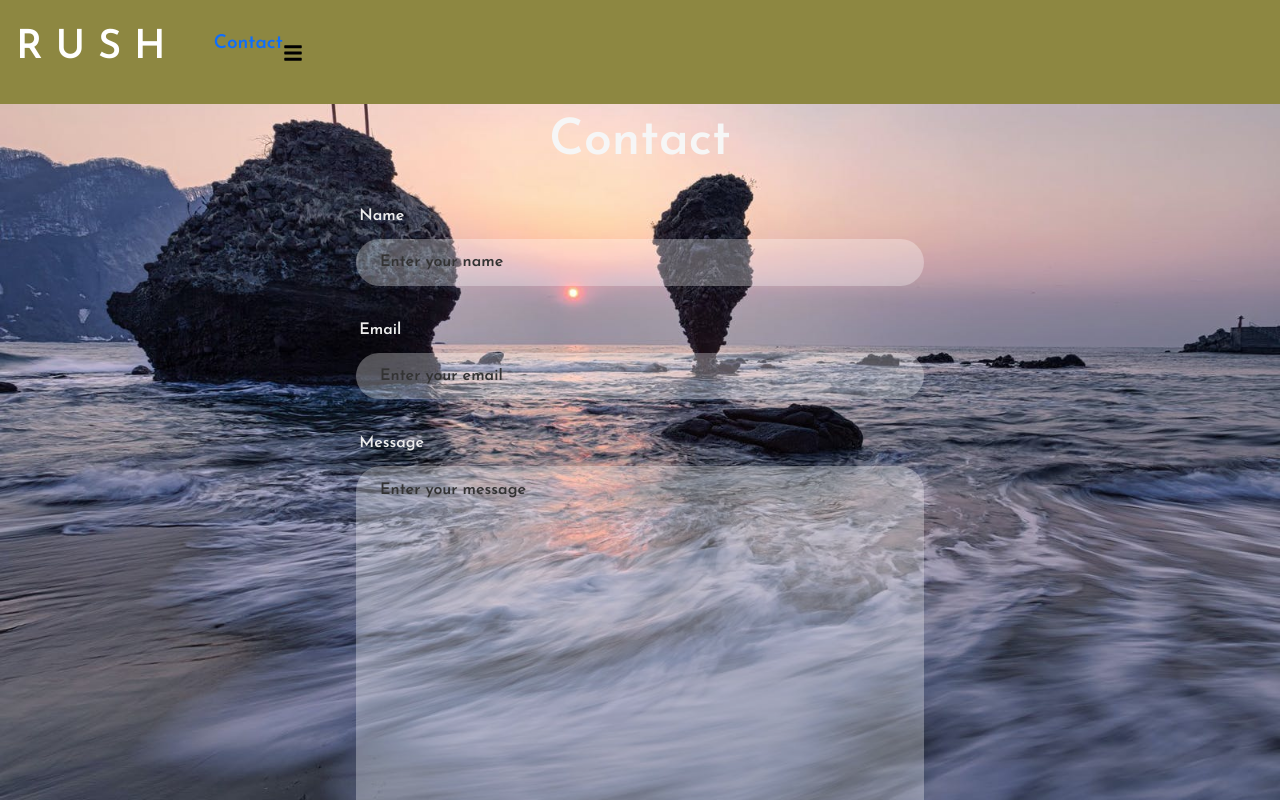
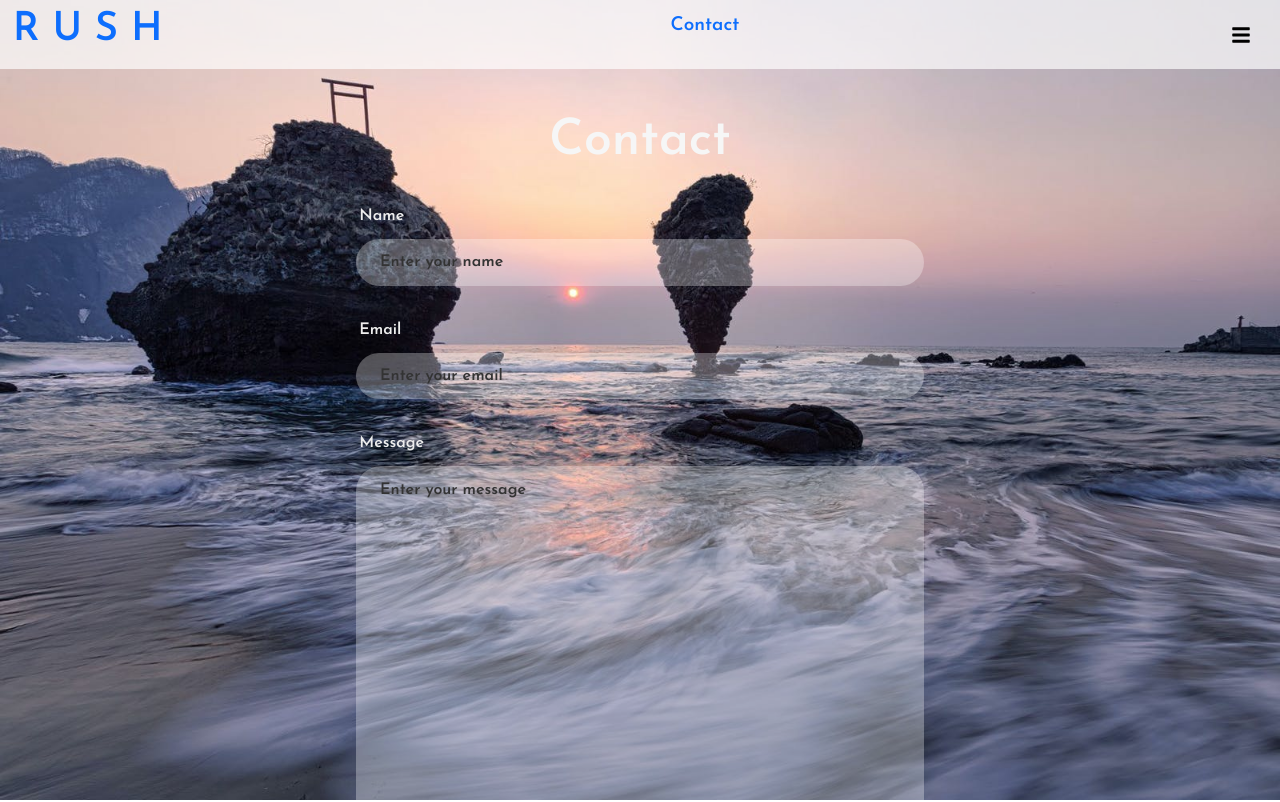
Before and after one commit to Yassing17/Rush2.0, a React (Create React App) app: page /ContactPage in a window 1280 px wide. Shown: the top 802 px of the page. Built offline with nearby package versions, Linux system fonts and the light colour scheme.

Commit message:
navbar fix plus other

```diff
--- a/src/components/Carousel/Carousel.jsx
+++ b/src/components/Carousel/Carousel.jsx
@@ -3,6 +3,7 @@ import "./CarouselStyles.css";
 import Slider from "react-slick";
 import { TiChevronLeft, TiChevronRight } from "react-icons/ti";
 import { Link } from 'react-scroll'
+import heat from "../../assets/pictures/heat.jpg"
 
 
 
@@ -14,6 +15,7 @@ const items = [
   {
       card: {
           title: 'How to beat the heat?',
+
       },
   },
   {
--- a/src/components/navbar/Navbar.jsx
+++ b/src/components/Navbar/Navigation.jsx
@@ -1,12 +1,12 @@
 import React, { useState } from 'react'
 import { FaBars, FaFacebook, FaTimes, FaInstagram } from 'react-icons/fa'
 import { GiCarWheel } from 'react-icons/gi'
-import './NavbarStyles.css'
+import './NavigationStyles.css'
 import { Link } from 'react-scroll'
 import { Link as LinkR } from 'react-router-dom'
 
 
-const Navbar = () => {
+const Navigation = () => {
     const [nav, setNav] = useState(false)
     const [slide, setSlide] = useState(false)
 
@@ -20,13 +20,13 @@ const Navbar = () => {
     }
 
     return (
-        <div className='navbar'>
+        <div className='navigation'>
             <div className="containerYG">
                 <div className={slide ? 'logo slide-right' : 'logo'}>
                     <h2><Link className='rushTitle' onClick={handleClose} activeClass="active" to="landingpage1" spy={true} smooth={true} duration={500}>R U S H</Link></h2>
                 </div>
 
-                {/*lots of code from old website to keep scrolling cpapbilities */}
+
                 <ul className={nav ? 'nav-menu active' : 'nav-menu'}>
                     <li><Link onClick={handleClose} activeClass="active" to="dashpageAnchor" spy={true} smooth={true} duration={500}>Maps</Link></li>
                     <li><Link onClick={handleClose} activeClass="active" to="eventpageAnchor" spy={true} smooth={true} duration={500}>Events</Link></li>
@@ -48,6 +48,7 @@ const Navbar = () => {
                     <li><LinkR style={{textDecoration: 'none'}} to='/ContactPage'>Contact</LinkR></li>
                 </ul>
 
+
                 <div className="hamburger" onClick={handleNav} >
                     {nav ? (<FaTimes size={20} style={{ color: '#000000' }} />) : (<FaBars style={{ color: '#000000' }} size={20} />)}
                 </div>
@@ -57,4 +58,4 @@ const Navbar = () => {
     )
 }
 
-export default Navbar
+export default Navigation
--- a/src/components/navbar/NavbarStyles.css
+++ b/src/components/Navbar/NavigationStyles.css
@@ -1,41 +1,28 @@
-.rushTitle{
-    text-decoration: none !important;
-    color: white;
+.navigation {
+    width: 100%;
+    height: auto;
+    position: fixed;
+    z-index: 5;
+    background-color: rgba(255, 255, 255, 0.682);
+    cursor: pointer;
+}
+
+.navigation .containerYG {
+    display: flex;
+    justify-content: space-between;
+    align-items: center;
+    vertical-align: middle !important;
+    padding-left: 1%;
+    padding-right: 1%;
+    padding-top: 0.5%;
+    padding-bottom: 0.5%;
 
 }
 
-
-.navbar {
-    width: 100% ;
-    min-height: fit-content;
-    position: fixed ;
-    display: flex;
-    z-index: 5;
-    /* background-color: rgba(255, 255, 255, 0.526); */
-    /* background-color: rgb(71,72,83); */
-
-    background-color: #8d8741;
-
-    cursor: pointer;
-    justify-items: center;
-    align-items: center;
-}
-
-.navbar .containerYG {
-    height: fit-content;
-    display: flex;
-    justify-content: space-between;
-    align-items: center;
-    color: white ;
-
-}
-
-.navbar .logo {
+.navigation .logo {
     display: flex;
     align-items: center;
-    margin: 1rem;
-
-    color: white;
+    color: #000000;
     z-index: 5;
 
 
@@ -43,8 +30,7 @@
 
 .hamburger {
     display: none;
-
-    /* padding: 1rem; */
+    padding: 1rem;
 }
 
 .mobile-menu {
@@ -53,28 +39,22 @@
 
 .nav-menu {
     display: flex;
-    margin: none !important;
-    padding: none !important;
 }
 
 .nav-menu li {
-    padding: 1rem;
+    padding: 2rem;
 }
 
-.nav-menu li:hover {
-    color: #86b3d1;
-
-}
 .nav-menu li a {
-    color: white;
-    font-size: 20px;
+    color: #000000;
+    font-size: 1.75rem;
     font-weight: 600;
     margin: 2rem;
 }
 
 .nav-menu li b {
-    color: white;
-    font-size: 12.5rem;
+    color: #000000;
+    font-size: 1.25rem;
     font-weight: 600;
     margin: 2rem;
 }
@@ -113,7 +93,6 @@
 
     .nav-menu li a {
         font-size: 1.2rem;
-
     }
 
     .nav-menu li:hover {
@@ -129,7 +108,7 @@
         border: none;
         background: rgba(255, 255, 255, .3);
         width: 100%;
-        color: white;
+        color: #000000;
     }
 
     .nav-menu button:hover {
@@ -151,7 +130,7 @@
         display: none;
     }
 
-   .navbar .slide-right {
+   .navigation .slide-right {
         margin-left: 45%;
         transition: .8s ease-in-out;
     }
@@ -161,14 +140,14 @@
         width: 75%;
     }
 
-    .navbar .slide-right {
+    .navigation .slide-right {
         margin-left: 30%;
     }
 }
 
-/*placeholder css for navbar*/
+/*placeholder css for navigation*/
 /*
-.navbar {
+.navigation {
     background-color: black;
 }
 */
--- a/src/pages/ContactPage.jsx
+++ b/src/pages/ContactPage.jsx
@@ -1,6 +1,6 @@
 import React from 'react'
-import Navbar from '../components/Navbar/Navbar'
 import Contact from '../components/Contact/Contact'
+import Navigation from '../components/Navbar/Navigation'
 
 
 
@@ -10,7 +10,7 @@ const ContactPage = () => {
     <div>
         {/* <div>Heading Test</div> */}
         <div>
-          <Navbar/>
+          <Navigation/>
         </div>
         <Contact />
     </div>
--- a/src/pages/HomePage.jsx
+++ b/src/pages/HomePage.jsx
@@ -2,7 +2,7 @@ import React from 'react'
 
 import DashboardSection from '../components/DashboardSection/DashboardSection'
 import EventSection from '../components/EventSection/EventSection'
-import Navbar from '../components/Navbar/Navbar'
+import Navigation from '../components/Navbar/Navigation'
 import Contact from '../components/Contact/Contact'
 import LandingPage1 from '../components/LandingPage/LandingPage1'
 import AboutPage from '../components/About/About'
@@ -15,7 +15,7 @@ const Home = () => {
   return (
     <div>
         <div>
-          <Navbar/>
+          <Navigation/>
         </div>
         <LandingPage1 />
         <Territory/>
```
Also changed, not shown: src/assets/pictures/heat.jpg (added).
